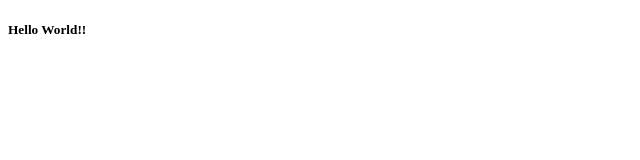
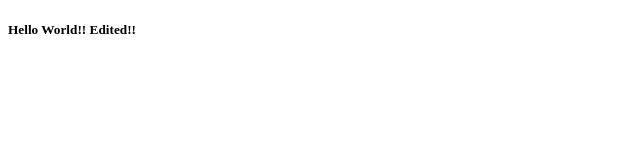
Before and after one commit to vinoth258/Angular-Sample, an Angular app: page / in a window 1280 px wide. Shown: the top 160 px of the page, without its empty margins (0-640 px from the left). Built offline with nearby package versions, Linux system fonts and the light colour scheme.

Commit message:
Update app.component.html

```diff
--- a/src/app/app.component.html
+++ b/src/app/app.component.html
@@ -1,2 +1,2 @@
 <!--The content below is only a placeholder and can be replaced.-->
-<h5>Hello World!!</h5>
+<h5>Hello World!! Edited!!</h5>
```
